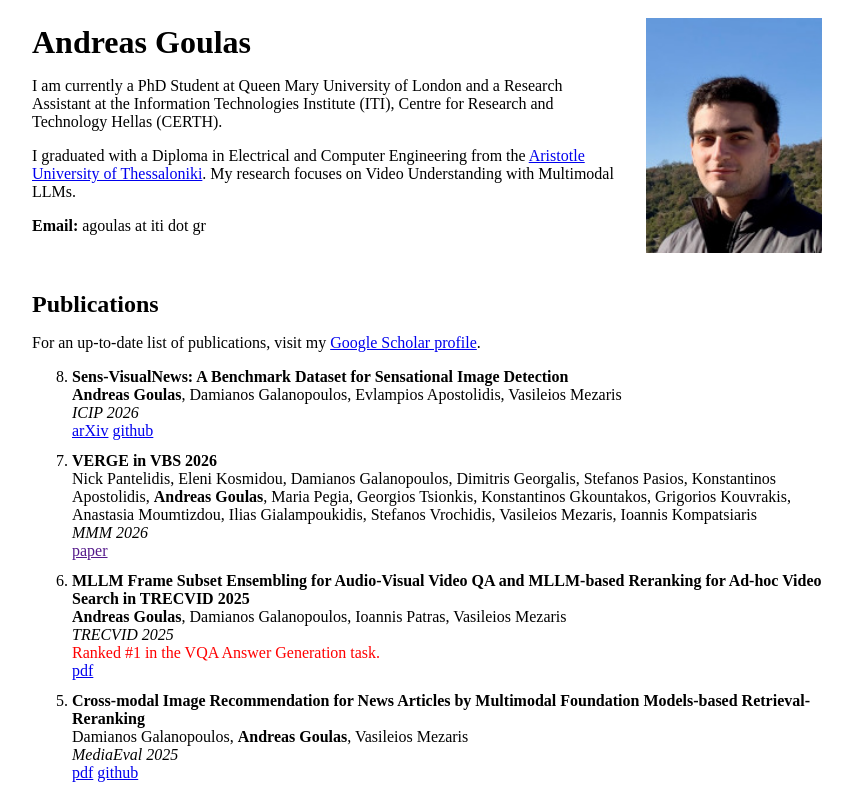
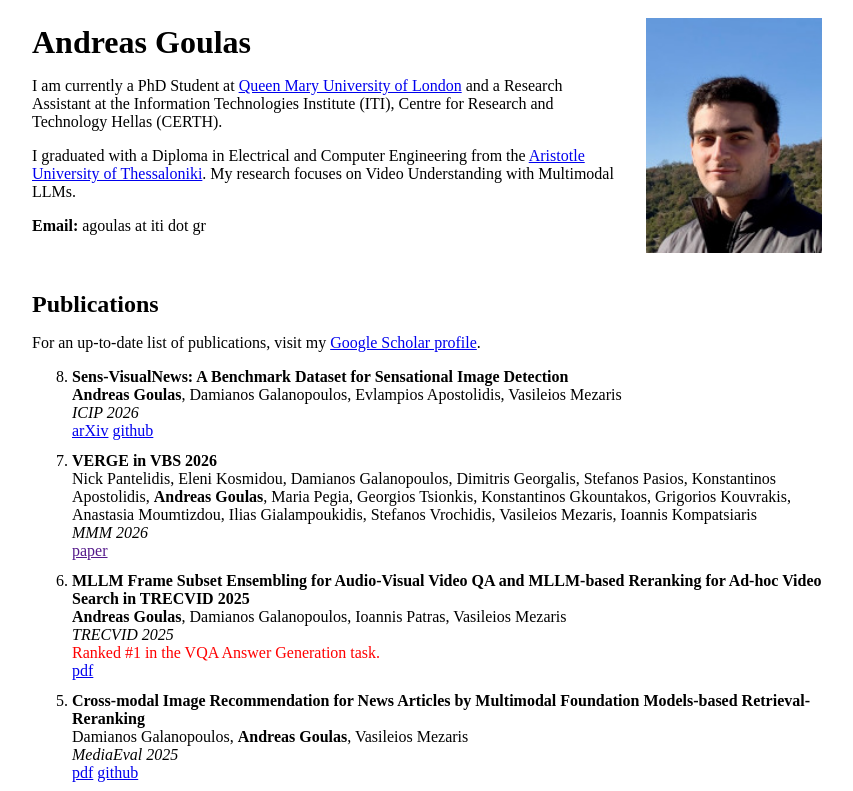
Before and after one commit to andreasgoulas/andreasgoulas.github.io, a plain HTML site: page index.html in a window 1280 px wide. Shown: the top 791 px of the page, without its empty margins (208-1061 px from the left). Drawn offline with Linux system fonts and the light colour scheme.

Commit message:
Update index.html

```diff
--- a/index.html
+++ b/index.html
@@ -11,7 +11,7 @@
       <div class="top">
         <div>
           <h1>Andreas Goulas</h1>
-          <p>I am currently a PhD Student at Queen Mary University of London and a Research Assistant at the Information Technologies Institute (ITI), Centre for Research and Technology Hellas (CERTH).</p>
+          <p>I am currently a PhD Student at <a href="https://www.qmul.ac.uk/">Queen Mary University of London</a> and a Research Assistant at the Information Technologies Institute (ITI), Centre for Research and Technology Hellas (CERTH).</p>
           <p>I graduated with a Diploma in Electrical and Computer Engineering from the <a href="https://www.auth.gr/en/homepage/">Aristotle University of Thessaloniki</a>. My research focuses on Video Understanding with Multimodal LLMs.</p>
           <p><strong>Email:</strong> agoulas at iti dot gr</p>
         </div>
```
